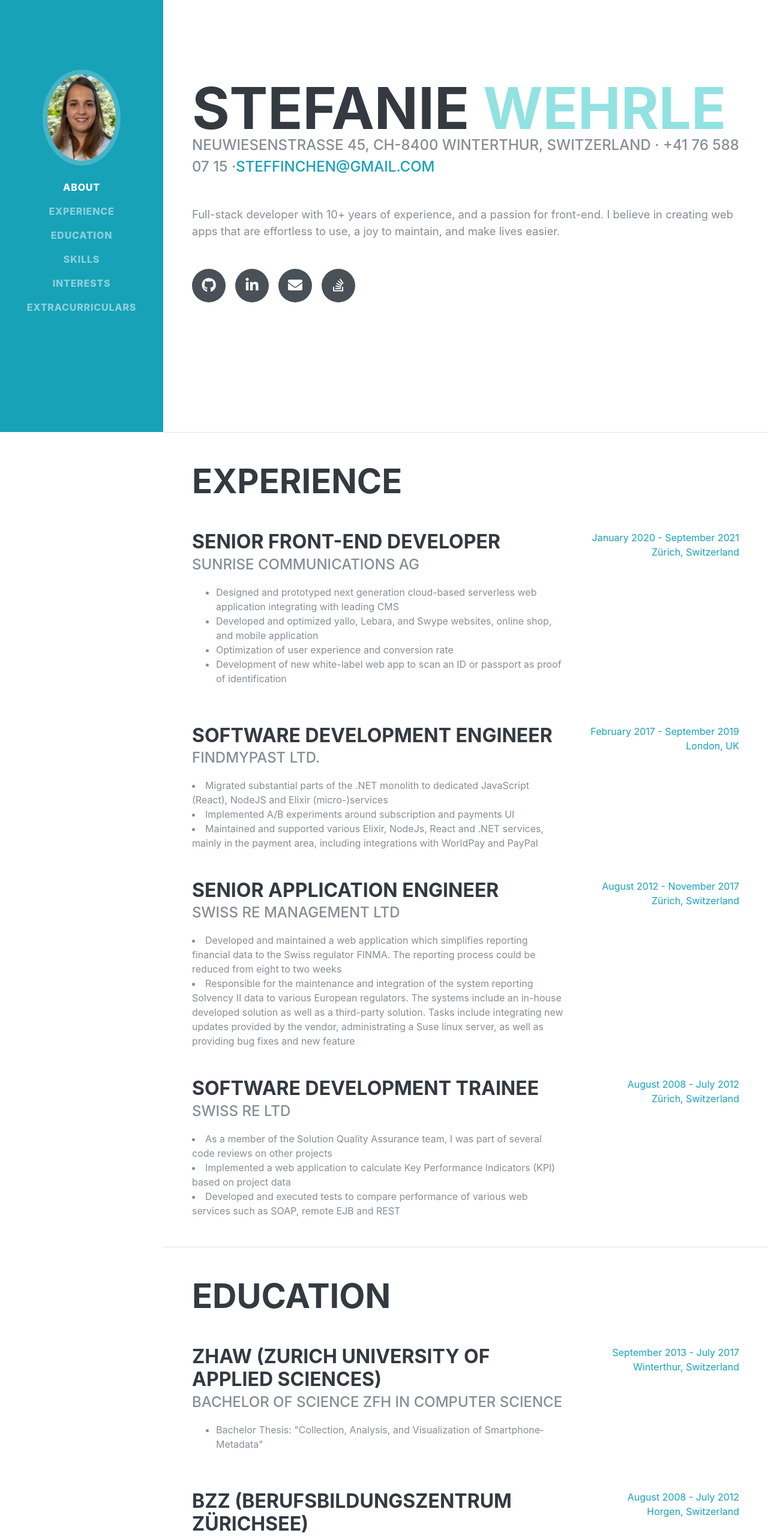
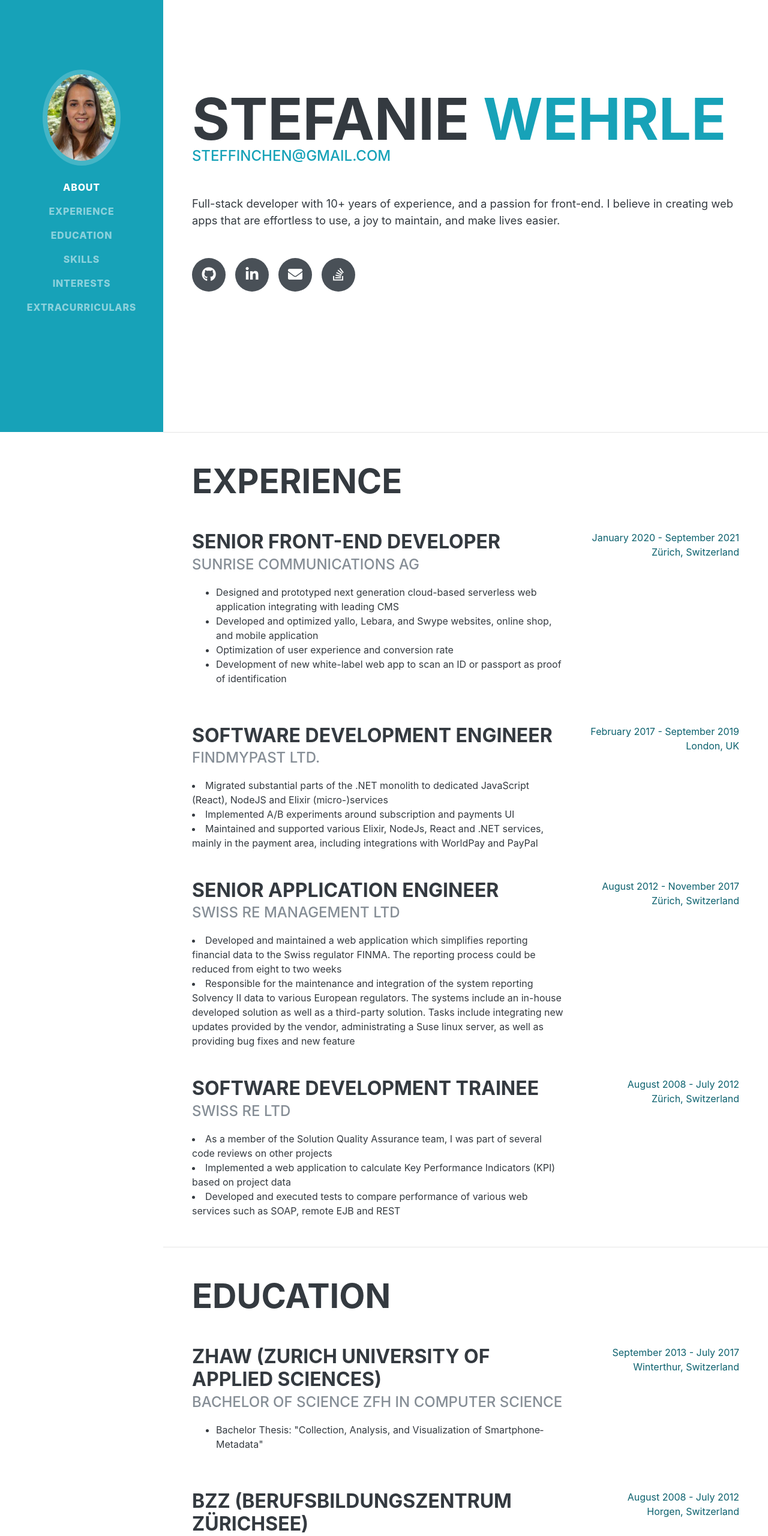
Before and after one commit to steffinchen/curriculum-vitae, a Gatsby site: page / in a window 1280 px wide. Shown: the part 80-2640 px from the top of the page at 60% size. Built offline with nearby package versions, Linux system fonts and the light colour scheme; Gatsby itself is replaced by a stand-in of ours; a web font is replaced by a local one.

Commit message:
♿️  better contrasts and link texts

```diff
--- a/src/assets/sass/_global.scss
+++ b/src/assets/sass/_global.scss
@@ -3,7 +3,7 @@
 body {
   @include body-font;
   padding-top: 54px;
-  color: $gray-600;
+  color: $gray-800;
 }
 @media (min-width: 992px) {
   body {
@@ -47,6 +47,7 @@ p.lead {
   font-weight: 500;
   @include heading-font;
   font-size: 1.5rem;
+  color: $gray-600;
 }
 
 .social-icons {
@@ -78,3 +79,7 @@ p.lead {
     }
   }
 }
+
+.visually-hidden {
+  display: none;
+}
--- a/src/assets/sass/_mixins.scss
+++ b/src/assets/sass/_mixins.scss
@@ -4,5 +4,5 @@
   font-family: 'Muli', -apple-system, BlinkMacSystemFont, 'Segoe UI', Roboto, 'Helvetica Neue', Arial, sans-serif, 'Apple Color Emoji', 'Segoe UI Emoji', 'Segoe UI Symbol', 'Noto Color Emoji';
 }
 @mixin heading-font {
-  font-family: 'Saira Extra Condensed', -apple-system, BlinkMacSystemFont, 'Segoe UI', Roboto, 'Helvetica Neue', Arial, sans-serif, 'Apple Color Emoji', 'Segoe UI Emoji', 'Segoe UI Symbol', 'Noto Color Emoji';
+  font-family: -apple-system, BlinkMacSystemFont, 'Segoe UI', Roboto, 'Helvetica Neue', Arial, sans-serif, 'Apple Color Emoji', 'Segoe UI Emoji', 'Segoe UI Symbol', 'Noto Color Emoji';
 }
--- a/src/assets/sass/_variables.scss
+++ b/src/assets/sass/_variables.scss
@@ -29,7 +29,7 @@ $iceberg: #d4f1f0 !default;
 $tradewind: #60b3a7 !default;
 
 $primary: $cyan !default;
-$secondary: $morningGlory !default;
+$secondary: #0C616E !default;
 $success: $green !default;
 $info: $cyan !default;
 $warning: $yellow !default;
--- a/src/pages/index.js
+++ b/src/pages/index.js
@@ -15,10 +15,9 @@ const IndexPage = () => (
         <div className="w-100">
           <h1 className="mb-0">
             {config.firstName}{' '}
-            <span className="text-secondary">{config.lastName}</span>
+            <span className="text-primary">{config.lastName}</span>
           </h1>
           <div className="subheading mb-5">
-            {config.address} · {config.phone} ·
             <a href={`mailto:${config.email}`}>{config.email}</a>
           </div>
           <p className="lead mb-5">
@@ -28,7 +27,7 @@ const IndexPage = () => (
           </p>
           <div className="social-icons">
             {config.socialLinks.map(social => {
-              const { icon, url } = social;
+              const { icon, url, name } = social;
               return (
                 <a
                   key={url}
@@ -36,7 +35,8 @@ const IndexPage = () => (
                   target="_blank"
                   rel="noopener noreferrer"
                 >
-                  <i className={`${icon}`}></i>
+                  <i className={`${icon}`} alt="foo bar"></i>
+                  <span class="visually-hidden">{name}</span>
                 </a>
               );
             })}
@@ -74,8 +74,10 @@ const IndexPage = () => (
               </ul>
             </div>
             <div className="resume-date text-md-right">
-              <div className="text-primary">January 2020 - September 2021</div>
-              <div className="text-primary">Zürich, Switzerland</div>
+              <div className="text-secondary">
+                January 2020 - September 2021
+              </div>
+              <div className="text-secondary">Zürich, Switzerland</div>
             </div>
           </div>
 
@@ -97,8 +99,10 @@ const IndexPage = () => (
               </li>
             </div>
             <div className="resume-date text-md-right">
-              <div className="text-primary">February 2017 - September 2019</div>
-              <div className="text-primary">London, UK</div>
+              <div className="text-secondary">
+                February 2017 - September 2019
+              </div>
+              <div className="text-secondary">London, UK</div>
             </div>
           </div>
 
@@ -121,8 +125,8 @@ const IndexPage = () => (
               </li>
             </div>
             <div className="resume-date text-md-right">
-              <div className="text-primary">August 2012 - November 2017</div>
-              <div className="text-primary">Zürich, Switzerland</div>
+              <div className="text-secondary">August 2012 - November 2017</div>
+              <div className="text-secondary">Zürich, Switzerland</div>
             </div>
           </div>
 
@@ -144,8 +148,8 @@ const IndexPage = () => (
               </li>
             </div>
             <div className="resume-date text-md-right">
-              <div className="text-primary">August 2008 - July 2012</div>
-              <div className="text-primary">Zürich, Switzerland</div>
+              <div className="text-secondary">August 2008 - July 2012</div>
+              <div className="text-secondary">Zürich, Switzerland</div>
             </div>
           </div>
         </div>
@@ -176,8 +180,8 @@ const IndexPage = () => (
               </ul>
             </div>
             <div className="resume-date text-md-right">
-              <div className="text-primary">September 2013 - July 2017</div>
-              <div className="text-primary">Winterthur, Switzerland</div>
+              <div className="text-secondary">September 2013 - July 2017</div>
+              <div className="text-secondary">Winterthur, Switzerland</div>
             </div>
           </div>
 
@@ -200,11 +204,11 @@ const IndexPage = () => (
               </ul>
             </div>
             <div className="resume-date text-md-right">
-              <span className="text-primary">August 2008 - July 2012</span>
-              <div className="text-primary">Horgen, Switzerland</div>
+              <span className="text-secondary">August 2008 - July 2012</span>
+              <div className="text-secondary">Horgen, Switzerland</div>
             </div>
           </div>
-          <div className="resume-item d-flex flex-column flex-md-row justify-content-between">
+          <div className="resume-item d-flex flex-column flex-md-row justify-content-between mb-5">
             <div className="resume-content">
               <h3 className="mb-0">Conemaugh Township High School</h3>
               <div>
@@ -212,8 +216,8 @@ const IndexPage = () => (
               </div>
             </div>
             <div className="resume-date text-md-right">
-              <span className="text-primary">August 2007 - June 2008</span>
-              <div className="text-primary">Davidsville, PA, USA</div>
+              <span className="text-secondary">August 2007 - June 2008</span>
+              <div className="text-secondary">Davidsville, PA, USA</div>
             </div>
           </div>
           <div className="resume-item d-flex flex-column flex-md-row justify-content-between">
@@ -222,8 +226,8 @@ const IndexPage = () => (
               <div>Attended Bezirksschule Mutschellen</div>
             </div>
             <div className="resume-date text-md-right">
-              <span className="text-primary">August 2003 - June 2007</span>
-              <div className="text-primary">Berikon, AG, Switzerland</div>
+              <span className="text-secondary">August 2003 - June 2007</span>
+              <div className="text-secondary">Berikon, AG, Switzerland</div>
             </div>
           </div>
         </div>
```
